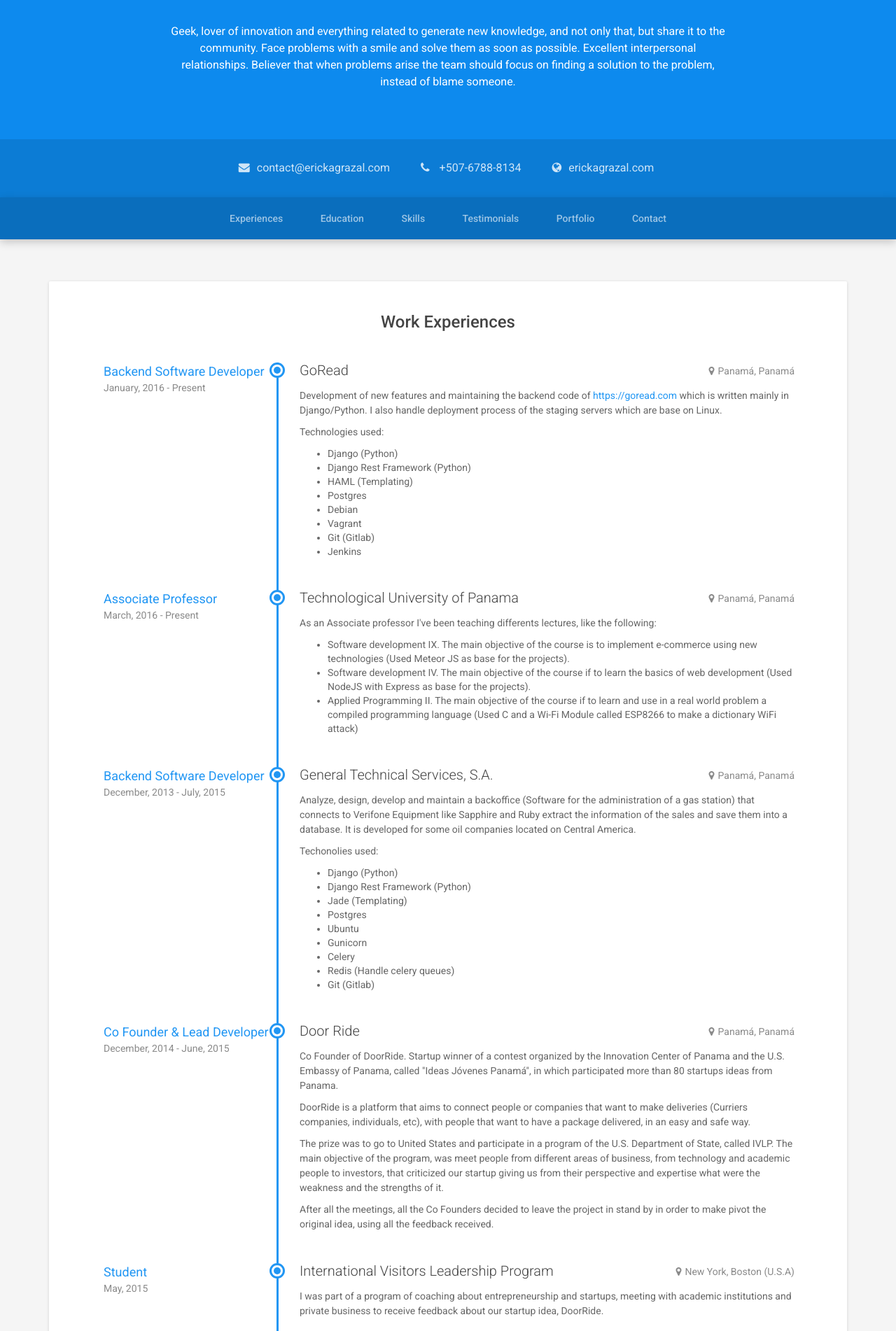
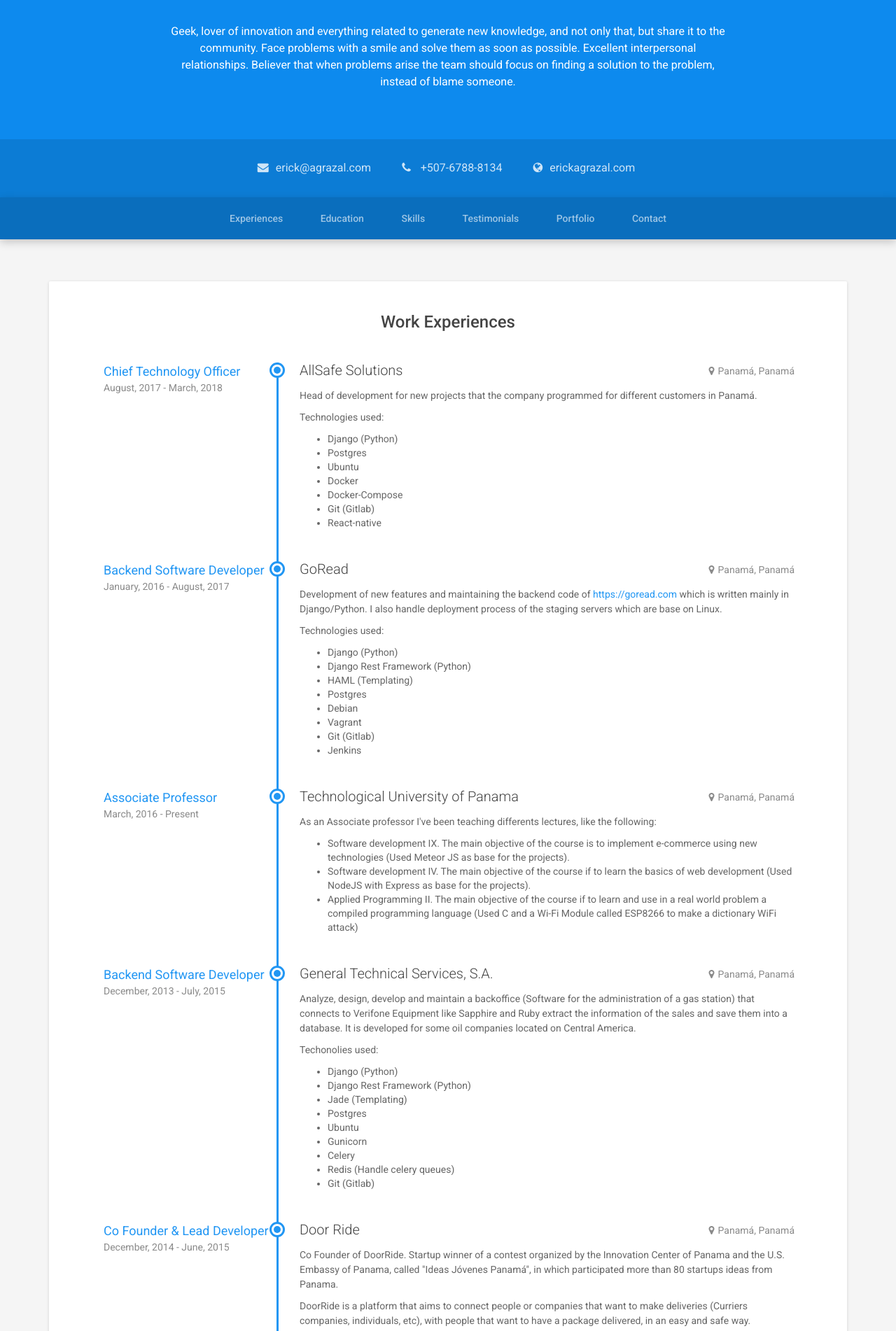
Before and after one commit to ErickAgrazal/portfolio, a Django app: template portfolio/templates/home.html in a window 1280 px wide. Shown: the part 382-2284 px from the top of the page at 70% size. Run offline with Django 3.2, Linux system fonts and the light colour scheme; the template is opened without the code that fills it, so the values that code supplies are empty; some libraries are stand-ins or nearby versions.

Commit message:
Added new job description

```diff
--- a/portfolio/templates/home.html
+++ b/portfolio/templates/home.html
@@ -58,7 +58,7 @@
         <div class="contact-info">
             <div class="container text-center">
                 <ul class="list-inline">
-                    <li class="email"><i class="fa fa-envelope"></i><a href="mailto:contact@erickagrazal.com">contact@erickagrazal.com</a></li>
+                    <li class="email"><i class="fa fa-envelope"></i><a href="mailto:erick@agrazal.com">erick@agrazal.com</a></li>
                     <li><i class="fa fa-phone"></i> <a href="tel: +507-6788-8134">+507-6788-8134</a></li>
                     <li class="website"><i class="fa fa-globe"></i><a href="#">erickagrazal.com</a></li>
                 </ul>
@@ -88,12 +88,41 @@
             <div class="timeline">
                 <div class="item">
                     <div class="work-place">
+                        <p>
+                            <h3 class="place">AllSafe Solutions</h3>
+                        </p>
+                        <div class="location">
+                            <i class="fa fa-map-marker" aria-hidden="true"></i>Panamá, Panamá</div>
+                    </div>
+                    <div class="job-meta">
+                        <div class="title">Chief Technology Officer</div>
+                        <div class="time">August, 2017 - March, 2018</div>
+                    </div>
+                    <!--//job-meta-->
+                    <div class="job-desc">
+                        <p>Head of development for new projects that the company programmed for different customers in Panamá.
+                        <p>Technologies used:</p>
+                        <ul>
+                            <li>Django (Python)</li>
+                            <li>Postgres</li>
+                            <li>Ubuntu</li>
+                            <li>Docker</li>
+                            <li>Docker-Compose</li>
+                            <li>Git (Gitlab)</li>
+                            <li>React-native</li>
+                        </ul>
+                    </div>
+                    <!--//job-desc-->
+                </div>
+                <!--//item-->
+                <div class="item">
+                    <div class="work-place">
                         <p><h3 class="place">GoRead</h3></p>
                         <div class="location"><i class="fa fa-map-marker" aria-hidden="true"></i>Panamá, Panamá</div>
                     </div>
                     <div class="job-meta">
                         <div class="title">Backend Software Developer</div>
-                        <div class="time">January, 2016 - Present</div>
+                        <div class="time">January, 2016 - August, 2017</div>
                     </div><!--//job-meta-->
                     <div class="job-desc">
                         <p>Development of new features and maintaining the backend code of <a href="https://goread.com" target="_blank">https://goread.com</a> which is written mainly in Django/Python. I also handle deployment process of the staging servers which are base on Linux.</p>
@@ -313,7 +342,7 @@
                     <div class="item col-xs-12 col-sm-4">
                         <div class="item-inner">
                             <h4 class="skill-name">Python &amp; Django</h4>
-                            <div class="level">Advanced, 4 years</div>
+                            <div class="level">Advanced, 5 years</div>
                             <div class="desc">
                                 I've been working with django and python for the last 4 years, developing technologies from standalone application on top of django to API based application, automation processes with frameworks like fabric and queue handling as celery.
                             </div>
@@ -324,14 +353,14 @@
                             <h4 class="skill-name">JavaScript</h4>
                             <div class="level">Medium, 2 years</div>
                             <div class="desc">
-                                Started as a hobbie, I've been now working with different libraries, frameworks and platforms based on JavaScript, such as Node JS, Express JS, Meteor JS, but mostly using Vanilla JS.
+                                Started as a hobbie, I've been now working with different libraries, frameworks and platforms based on JavaScript, such as Node JS, Express JS, Meteor JS, React JS, but mostly using Vanilla JS.
                             </div>
                         </div><!--//item-inner-->
                     </div><!--//item-->
                     <div class="item col-xs-12 col-sm-4">
                         <div class="item-inner">
                             <h4 class="skill-name">Linux</h4>
-                            <div class="level">Advanced, 4 years</div>
+                            <div class="level">Advanced, 5 years</div>
                             <div class="desc">
                                 I've been working with Linux OS since 2009, when I got into the University. I've worked from a installing to maintaining different versions and applications of Linux, in the server, workstation or enduser side.
                             </div>
@@ -350,6 +379,8 @@
                     <span class="skill-tag">C++</span>
                     <span class="skill-tag">Git</span>
                     <br>
+                    <span class="skill-tag">Docker</span>
+                    <span class="skill-tag">Docker-Compose</span>
                     <span class="skill-tag">Bash</span>
                     <span class="skill-tag">PHP</span>
                     <span class="skill-tag">Firewalls</span>
@@ -545,15 +576,16 @@
             <div class="intro">
                 <img class="profile-image" src="{% static 'images/profile-image-erick.jpg' %}" alt="Erick's profile image">
                 <div class="dialog">
-                    <p>I'm currently working fulltime as Backend developer for <a href="http://goread.com" target='_blank'>www.goread.com</a>, but I'm always open to new opportunities that let me help as much as I can on other projects.</p>
+                    <p>I'm currently working fulltime as CTO for <a href="http://allsafe.com.pa" target='_blank'>AllSafe Solutions</a>, but I'm always open to new opportunities that let me help as much as I can on other projects.</p>
                     <p><strong>I can help with the following:</strong></p>
                     <ul class="list-unstyled service-list">
                         <li><i class="fa fa-check" aria-hidden="true"></i> Back-end development with Django/Python or Express JS</li>
                         <li><i class="fa fa-check" aria-hidden="true"></i> Front-end development with Vanilla JS or JQuery</li>
+                        <li><i class="fa fa-check" aria-hidden="true"></i> React-Native development</li>
                         <li><i class="fa fa-check" aria-hidden="true"></i> Security improvements on python web applications</li>
                         <li><i class="fa fa-check" aria-hidden="true"></i> Configuration of Linux deployment servers</li>
                     </ul>
-                    <p>Drop me a line at <a href="mailto:contact@erickagrazal.com">contact@erickagrazal.com</a> or call me at <a href="tel:+507-6788-8134">+507-6788-8134</a></p>
+                    <p>Drop me a line at <a href="mailto:contact@erickagrazal.com">erick@agrazal.com</a> or call me at <a href="tel:+507-6788-8134">+507-6788-8134</a></p>
                     <ul class="social list-inline">
                         <li><a href="https://www.linkedin.com/in/erickagrazal/"><i class="fa fa-linkedin" aria-hidden="true"></i></a></li>
                         <li><a href="https://twitter.com/erickagrazal"><i class="fa fa-twitter" aria-hidden="true"></i></a></li>
```
